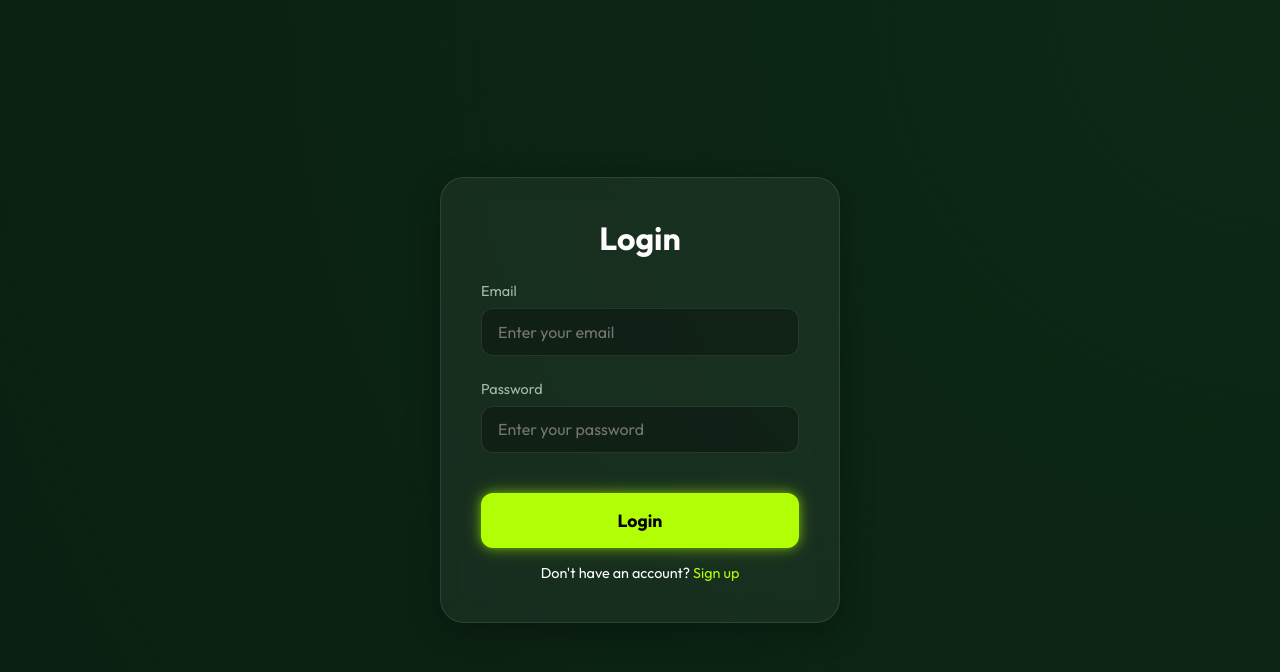
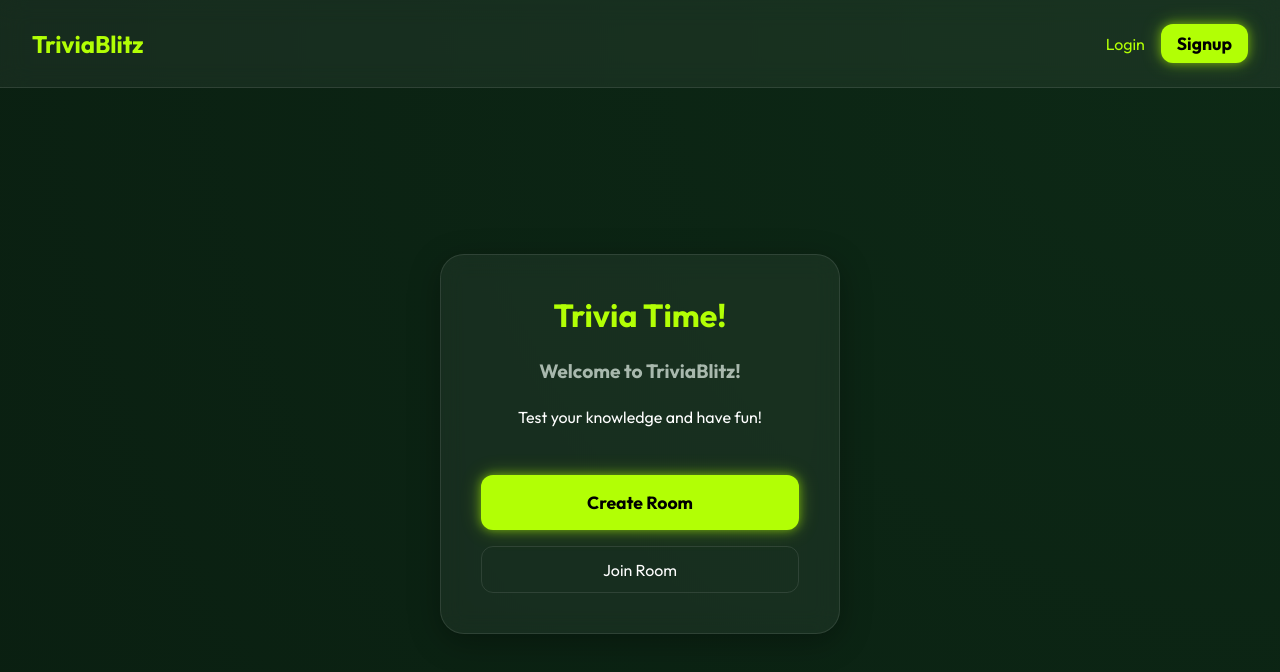
Before and after one commit to ShriVarshaan/trivia-app, a React app in the folder frontend/: page / in a window 1280 px wide. Before the commit this address led to /login. Shown: the top 672 px of the page. Built offline with nearby package versions, Linux system fonts and the light colour scheme; the HTML template or start-up script is replaced by a standard one.

Commit message:
feat: Navbar

```diff
--- a/frontend/src/App.jsx
+++ b/frontend/src/App.jsx
@@ -10,34 +10,51 @@ import JoinRoom from "./pages/JoinRoom";
 import Room from "./pages/Room";
 import Leaderboard from "./pages/Leaderboard";
 
+import Navbar from "./components/Navbar";
+
+const Layout = () => {
+  return (
+    <>
+      <Navbar />
+      <Outlet />
+    </>
+  );
+};
+
 const router = createBrowserRouter([
   {
-    path: "/login",
+    path: "/",
+    element: <Layout />,
+    children: [
+      {
+        path: "login",
         element: <Login />
       },
       {
-    path: "/signup",
+        path: "signup",
         element: <Signup />
       },
       {
-    path: "/",
+        index: true,
         element: <Home />
       },
       {
-    path: "/create-room",
+        path: "create-room",
         element: <CreateRoom />
       },
       {
-    path: "/join-room",
+        path: "join-room",
         element: <JoinRoom />
       },
       {
-    path: "/room/:roomId",
+        path: "room/:roomId",
         element: <Room />
       },
       {
-    path: "/room/:roomId/leaderboard",
+        path: "room/:roomId/leaderboard",
         element: <Leaderboard />
+      }
+    ]
   }
 ]);
 
--- /dev/null
+++ b/frontend/src/components/Navbar.jsx
@@ -0,0 +1,30 @@
+import { Link, useNavigate } from "react-router-dom";
+import { useAuth } from "../context/AuthContext";
+
+export default function Navbar() {
+    const { isAuthenticated, logout } = useAuth();
+    const navigate = useNavigate();
+
+    const handleLogout = () => {
+        logout();
+        navigate("/");
+    };
+
+    return (
+        <nav className="navbar">
+            <div className="navbar-brand">
+                <Link to="/" className="navbar-logo">TriviaBlitz</Link>
+            </div>
+            <div className="navbar-links">
+                {isAuthenticated ? (
+                    <button onClick={handleLogout} className="btn-secondary" style={{ marginTop: 0, padding: '0.5rem 1rem' }}>Logout</button>
+                ) : (
+                    <>
+                        <Link to="/login" className="link-neon" style={{ marginRight: '1rem' }}>Login</Link>
+                        <Link to="/signup" className="btn-neon" style={{ marginTop: 0, padding: '0.5rem 1rem', display: 'inline-block', textDecoration: 'none' }}>Signup</Link>
+                    </>
+                )}
+            </div>
+        </nav>
+    );
+}
--- a/frontend/src/index.css
+++ b/frontend/src/index.css
@@ -173,3 +173,36 @@ h1, h2, h3 {
   margin-bottom: 1rem;
   text-align: center;
 }
+
+/* Navbar */
+.navbar {
+  display: flex;
+  justify-content: space-between;
+  align-items: center;
+  padding: 1.5rem 2rem;
+  background: var(--card-bg);
+  backdrop-filter: blur(12px);
+  -webkit-backdrop-filter: blur(12px);
+  border-bottom: 1px solid var(--card-border);
+  width: 100%;
+}
+
+.navbar-brand {
+  font-size: 1.5rem;
+  font-weight: 700;
+}
+
+.navbar-logo {
+  color: var(--accent-neon);
+  text-decoration: none;
+  transition: text-shadow 0.3s ease;
+}
+
+.navbar-logo:hover {
+  text-shadow: 0 0 8px rgba(178, 255, 5, 0.6);
+}
+
+.navbar-links {
+  display: flex;
+  align-items: center;
+}
--- a/frontend/src/pages/Home.jsx
+++ b/frontend/src/pages/Home.jsx
@@ -7,26 +7,25 @@ function Home() {
     const { isAuthenticated, user } = useAuth();
     const navigate = useNavigate();
 
-    useEffect(() => {
+    const handleProtectedAction = (path) => {
         if (!isAuthenticated) {
-            alert("You are not logged in! Please log in to access the home page.");
             navigate("/login");
+        } else {
+            navigate(path);
         }
-    }, [isAuthenticated, navigate]);
-
-    if (!isAuthenticated || !user) {
-        return null;
-    }
+    };
 
     return (
         <div className="page-container">
             <div className="glass-card" style={{ textAlign: 'center' }}>
                 <h1 style={{ color: 'var(--accent-neon)' }}>Trivia Time!</h1>
-                <h2 style={{ fontSize: '1.2rem', color: 'var(--text-secondary)' }}>Welcome, { user.username }</h2>
+                <h2 style={{ fontSize: '1.2rem', color: 'var(--text-secondary)' }}>
+                    {isAuthenticated && user ? `Welcome, ${user.username}` : "Welcome to TriviaBlitz!"}
+                </h2>
                 <p style={{ marginBottom: '2rem' }}>Test your knowledge and have fun!</p>
 
-                <button className="btn-neon" onClick={() => navigate('/create-room')}>Create Room</button>
-                <button className="btn-secondary" onClick={() => navigate('/join-room')}>Join Room</button>
+                <button className="btn-neon" onClick={() => handleProtectedAction('/create-room')}>Create Room</button>
+                <button className="btn-secondary" onClick={() => handleProtectedAction('/join-room')}>Join Room</button>
             </div>
         </div>
     );
```
Lines whose indentation alone changed are shown as unchanged.
